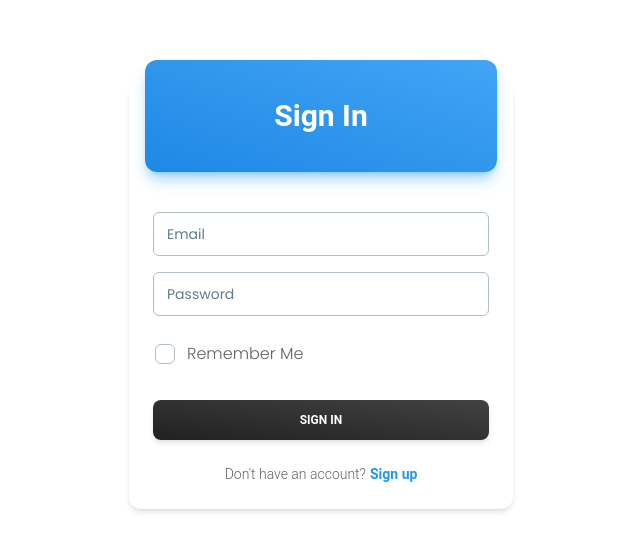
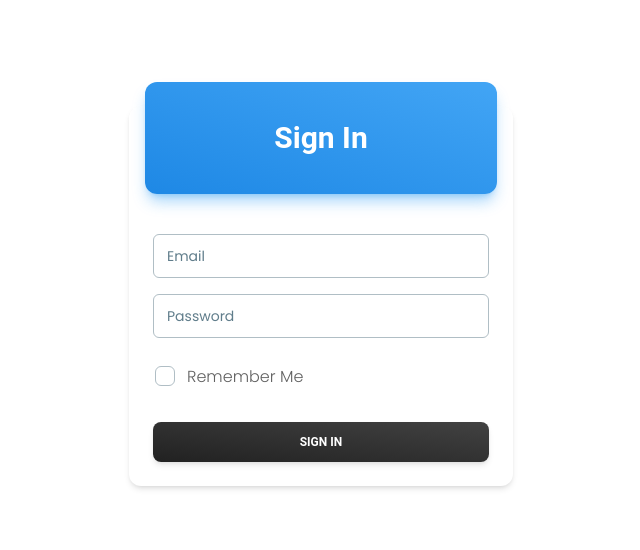
Before and after one commit to ZeroSwordDev/AandME-commerce, a Next.js app: page /login in a window 1280 px wide. Shown: the part 104-654 px from the top of the page, without its empty margins (319-959 px from the left). Built offline with nearby package versions, Linux system fonts and the light colour scheme.

Commit message:
se agrega auth0 con credencailes coon moongodb e inicio de session

```diff
--- a/app/api/auth/[...nextauth]/route.js
+++ b/app/api/auth/[...nextauth]/route.js
@@ -1,42 +1,42 @@
+import dbConnect from "@/libs/db";
 import NextAuth from "next-auth";
-import GoogleProvider from "next-auth/providers/google";
+import CredentialsProvider from "next-auth/providers/credentials";
 
 const handler = NextAuth({
-
   // Configure one or more authentication providers
   providers: [
-    GoogleProvider({
-      clientId: process.env.GOOGLE_CLIENT_ID,
-      clientSecret: process.env.GOOGLE_CLIENT_SECRET,
-      authorization: {
-        params: {
-          prompt: "consent",
-          access_type: "offline",
-          response_type: "code"
-        }
-      }
+    CredentialsProvider({
+      name: "Credentials",
+      async authorize(credentials) {
+        const db = await dbConnect();
+        const user = await db.user.find({ Email: credentials?.Email });
+
+        if (!user) return new Error("Email no existe en la base de datos!");
+
+        return user;
+      },
     }),
   ],
-  pages:{
-    signIn: '/login'
+  callbacks: {
+    async jwt({ token, user }) {
+      // Persist the OAuth access_token to the token right after signin
+      if (user) token.user = user;
+
+      return token;
+    },
+    async session({ session, token }) {
+      // Send properties to the client, like an access_token from a provider.
+      session.user = token.user;
+      return session;
+    },
+  },
+  pages: {
+    signIn: "/login",
+    error: "/login",
   },
   session: {
     strategy: "jwt",
   },
-  callbacks: {
-    async jwt({ token, account }) {
-      // Persist the OAuth access_token to the token right after signin
-      if (account) {
-        token.accessToken = account.access_token;
-      }
-      return token;
-    },
-    async session({ session, token, user }) {
-      // Send properties to the client, like an access_token from a provider.
-      session.accessToken = token.accessToken;
-      return session;
-    },
-  },
 });
 
-export { handler as GET , handler as POST};
+export { handler as GET, handler as POST };
--- a/app/dashboard/home/page.jsx
+++ b/app/dashboard/home/page.jsx
@@ -3,8 +3,8 @@ import { useSession } from "next-auth/react";
 import React from "react";
 
 const home = () => {
-  const { data } = useSession()
-  console.log(data);
+  const session = useSession()
+  console.log(session);
 
   return <div>home</div>;
 };
--- a/app/login/page.jsx
+++ b/app/login/page.jsx
@@ -10,11 +10,31 @@ import {
   Button,
 } from "@material-tailwind/react";
 
-import { useSession, signIn, signOut } from "next-auth/react"
+import { signIn, signOut } from "next-auth/react";
+import { useState } from "react";
 export default function page() {
+  const [credetials, setCredetials] = useState({
+    Email: "",
+  });
+
+
+  const { Email } = credetials;
+  const changeCredentials = (e) => {
+    setCredetials({
+      [e.target.name]: e.target.value,
+    });
+  };
+
+  const handleSubmit = async (e) => {
+    e.preventDefault();
+
+    await signIn("credentials", { Email ,callbackUrl: '/dashboard/home' });
+
+
+  };
   return (
     <div className="flex h-screen items-center justify-center">
-
+      <form onSubmit={handleSubmit}>
         <Card className="w-96">
           <CardHeader
             variant="gradient"
@@ -26,30 +46,29 @@ export default function page() {
             </Typography>
           </CardHeader>
           <CardBody className="flex flex-col gap-4">
-        <Input label="Email" size="lg" />
-        <Input label="Password" size="lg" />
+            <Input
+              label="Email"
+              name="Email"
+              size="lg"
+              onChange={changeCredentials}
+            />
+            <Input
+              label="Password"
+              name="password"
+              size="lg"
+              onChange={changeCredentials}
+            />
             <div className="-ml-2.5">
               <Checkbox label="Remember Me" />
             </div>
           </CardBody>
           <CardFooter className="pt-0">
-        <Button onClick={() => signIn('google', { callbackUrl: '/dashboard/home'})} variant="gradient" fullWidth>
+            <Button type="submit" variant="gradient" fullWidth>
               Sign In
             </Button>
-        <Typography variant="small" className="mt-6 flex justify-center">
-          Don't have an account?
-          <Typography
-            as="a"
-            href="#signup"
-            variant="small"
-            color="blue"
-            className="ml-1 font-bold"
-          >
-            Sign up
-          </Typography>
-        </Typography>
           </CardFooter>
         </Card>
+      </form>
     </div>
   );
 }
```
Also changed, not shown: 1 other file (tests, documents, lock files or other folders). Lines whose indentation alone changed are shown as unchanged.
